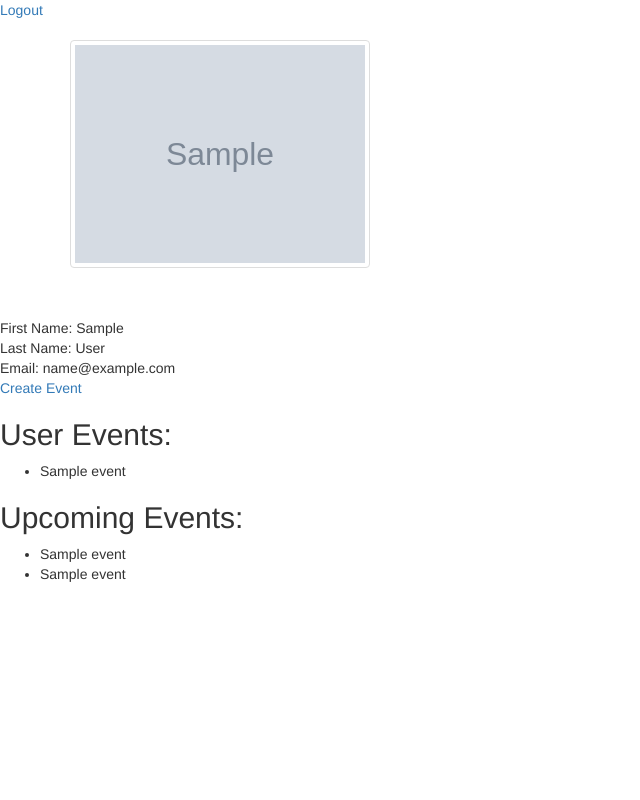
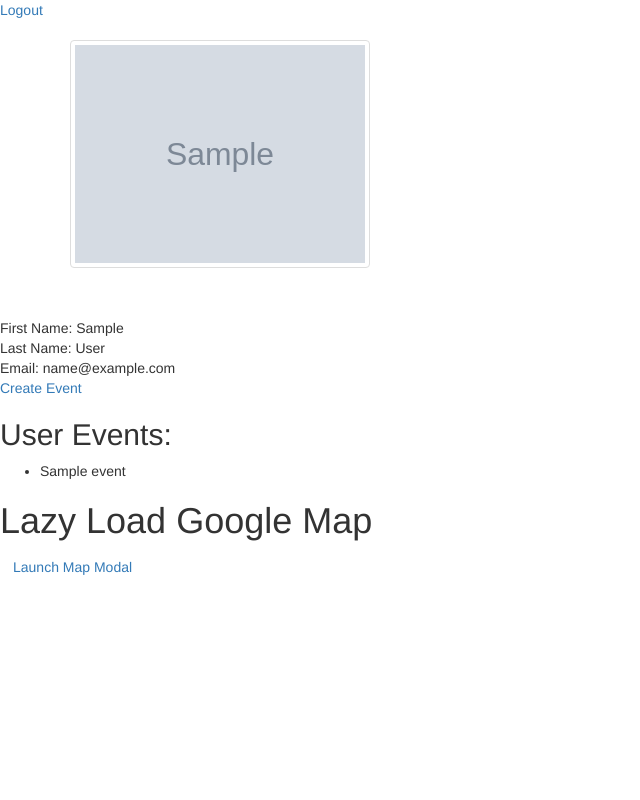
Before and after one commit to Ihyatt/pencil_me_in, a Flask app: page /users/1 in a window 1280 px wide. Shown: the whole page, without its empty margins (0-640 px from the left). Run offline with Flask 2, Linux system fonts and the light colour scheme; tables that the repository leaves empty hold one stand-in row (values such as "Sample post"); grey boxes marked "Sample" are stand-in pictures; some libraries are stand-ins or nearby versions.

Commit message:
beginning of google maps

```diff
--- a/static/styles.css
+++ b/static/styles.css
@@ -41,3 +41,15 @@ margin: 10px;
     margin-top:
         20px;
 }
+
+
+html, body, .map-canvas  {
+  margin: 0;
+  padding: 0;
+  height: 100%;
+}
+
+.map-canvas {
+  width:500px;
+  height:480px;
+}
--- a/templates/profile.html
+++ b/templates/profile.html
@@ -71,14 +71,106 @@ Last Name: {{user.last_name}}<br>
 
 
 
-<h2> Upcoming Events:</h2>
+<!-- <h2> Upcoming Events:</h2>
 <ul id="event_requests">
    {% for event in event_request %}
    <li>
     {{event.event_title}}
    </li>
     {% endfor %}
-</ul>
+</ul> -->
+
+
+
+
+<!-- google maps -->
+<h1 class="">Lazy Load Google Map</h1>
+<a href="#myMapModal" class="btn" data-toggle="modal">Launch Map Modal</a>
+
+<div class="modal fade" id="myMapModal">
+    <div class="modal-dialog">
+        <div class="modal-content">
+            <div class="modal-header">
+                <button type="button" class="close" data-dismiss="modal" aria-hidden="true">×</button>
+                 <h4 class="modal-title">Modal title</h4>
+
+            </div>
+            <div class="modal-body">
+                <div class="container">
+                    <div class="row">
+                        <div id="my-map" class="map-canvas"></div>
+                    </div>
+                </div>
+            </div>
+            <div class="modal-footer">
+                <button type="button" class="btn btn-default" data-dismiss="modal">Close</button>
+                <button type="button" class="btn btn-primary">Save changes</button>
+            </div>
+        </div>
+        <!-- /.modal-content -->
+    </div>
+    <!-- /.modal-dialog -->
+    </div>
+    <!-- /.modal -->
+
+<!-- end -->
+
+<script>
+
+var map;
+var myCenter=new google.maps.LatLng(53, -1.33);
+var marker=new google.maps.Marker({
+    position:myCenter
+});
+
+function initialize() {
+  var mapProp = {
+      center:myCenter,
+      zoom: 14,
+      draggable: false,
+      scrollwheel: false,
+      mapTypeId:google.maps.MapTypeId.ROADMAP
+  };
+
+  map=new google.maps.Map(document.getElementById("my-map"),mapProp);
+  marker.setMap(map);
+
+  google.maps.event.addListener(marker, 'click', function() {
+
+    infowindow.setContent(contentString);
+    infowindow.open(map, marker);
+
+  });
+};
+google.maps.event.addDomListener(window, 'load', initialize);
+
+google.maps.event.addDomListener(window, "resize", resizingMap());
+
+$('#myMapModal').on('show.bs.modal', function() {
+   //Must wait until the render of the modal appear, thats why we use the resizeMap and NOT resizingMap!! ;-)
+   resizeMap();
+})
+
+function resizeMap() {
+   if(typeof map =="undefined") return;
+   setTimeout( function(){resizingMap();} , 400);
+}
+
+function resizingMap() {
+   if(typeof map =="undefined") return;
+   var center = map.getCenter();
+   google.maps.event.trigger(map, "resize");
+   map.setCenter(center);
+}
+
+
+</script>
+
+
+
+
+
+
 
 
 <script>
@@ -103,5 +195,8 @@ $(function() {
 });
 </script>
 <script src="/static/js/image.js"></script>
+<script src="/static/js/googlemaps.js"></script>
+
+
 
 {% endblock %}
```
Also changed, not shown: 1 other file.
